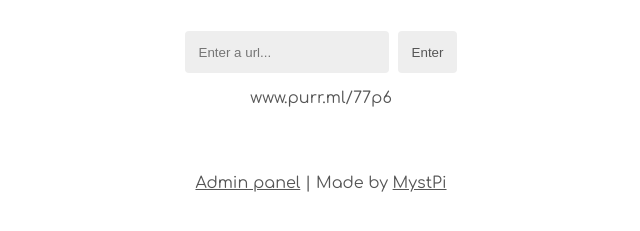
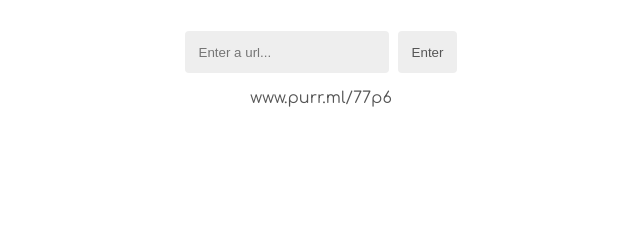
Before and after one commit to adzhanoev/adzhanoev.github.io, a plain HTML site: page index.html in a window 1280 px wide. Shown: the part 195-426 px from the top of the page, without its empty margins (319-959 px from the left). Drawn offline with Linux system fonts and the light colour scheme.

Commit message:
Update index.html

```diff
--- a/index.html
+++ b/index.html
@@ -43,6 +43,5 @@
       <p style="font-size:0.5em">www.purr.ml/77p6</p>
     </form>
     <br>
-    <p style="font-size:0.5em"><a href="/admin">Admin panel</a> | Made by <a href="https://github.com/MystPi">MystPi</a></p>
   </body>
 </html>
```
